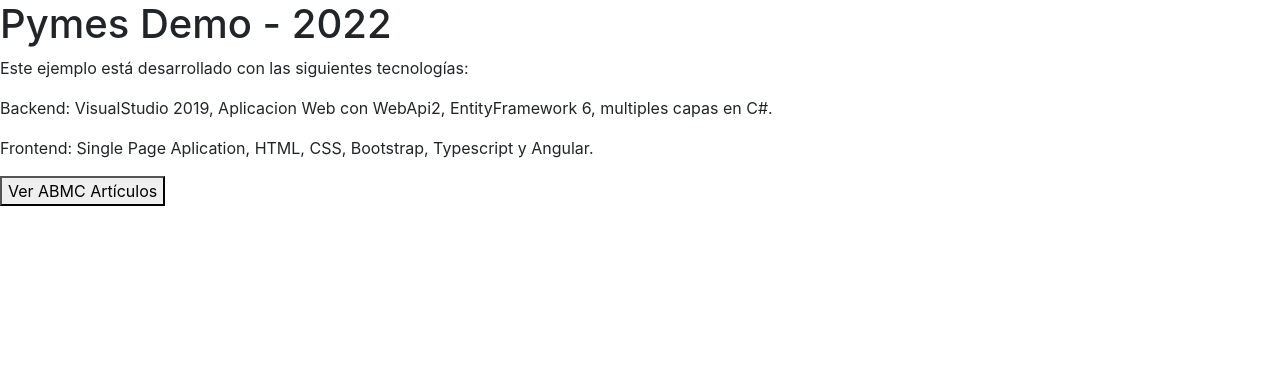
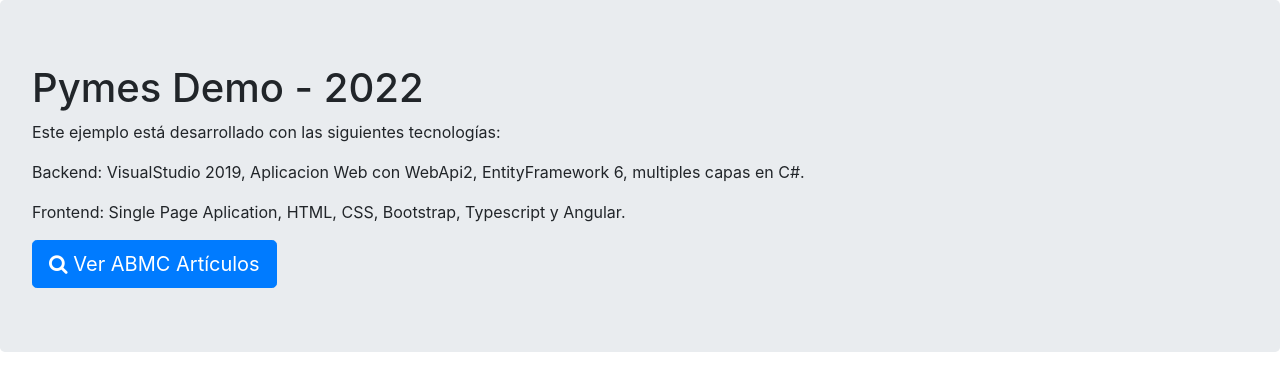
Before and after one commit to 80009-Zahr-Kalil/TPI_PAV2, an Angular app: page / in a window 1280 px wide. Shown: the top 390 px of the page. Built offline with nearby package versions, Linux system fonts and the light colour scheme.

Commit message:
add inicio component

```diff
--- a/src/app/app.component.html
+++ b/src/app/app.component.html
@@ -1,7 +1,10 @@
-<div>
-  <h1>Pymes Demo - 2022</h1>
+<div class="jumbotron">
+  <h1>{{titulo}}</h1>
   <p>Este ejemplo está desarrollado con las siguientes tecnologías: </p>
   <p>Backend: VisualStudio 2019, Aplicacion Web con WebApi2, EntityFramework 6, multiples capas en C#.
   <p>Frontend: Single Page Aplication, HTML, CSS, Bootstrap, Typescript y Angular.</p>
-  <button type="button">Ver ABMC Artículos</button>
+  <button type="button" class="btn btn-lg btn-primary" >
+    <i class="fa fa-search"></i>
+    Ver ABMC Artículos
+  </button>
 </div>
--- a/src/app/app.component.ts
+++ b/src/app/app.component.ts
@@ -6,5 +6,5 @@ import { Component } from '@angular/core';
   styleUrls: ['./app.component.css']
 })
 export class AppComponent {
-  title = 'pymes2022';
+  titulo = 'Pymes Demo - 2022';
 }
--- a/src/app/app.module.ts
+++ b/src/app/app.module.ts
@@ -3,10 +3,12 @@ import { BrowserModule } from '@angular/platform-browser';
 
 import { AppRoutingModule } from './app-routing.module';
 import { AppComponent } from './app.component';
+import { InicioComponent } from './components/inicio/inicio.component';
 
 @NgModule({
   declarations: [
-    AppComponent
+    AppComponent,
+    InicioComponent
   ],
   imports: [
     BrowserModule,
--- /dev/null
+++ b/src/app/components/inicio/inicio.component.html
@@ -0,0 +1,10 @@
+<div class="jumbotron">
+    <h1>{{titulo}}</h1>
+    <p>Este ejemplo está desarrollado con las siguientes tecnologías: </p>
+    <p>Backend: VisualStudio 2019, Aplicacion Web con WebApi2, EntityFramework 6, multiples capas en C#.
+    <p>Frontend: Single Page Aplication, HTML, CSS, Bootstrap, Typescript y Angular.</p>
+    <button type="button" class="btn btn-lg btn-primary" >
+      <i class="fa fa-search"></i>
+      Ver ABMC Artículos
+    </button>
+  </div>
--- /dev/null
+++ b/src/app/components/inicio/inicio.component.ts
@@ -0,0 +1,15 @@
+import { Component, OnInit } from '@angular/core';
+
+@Component({
+  selector: 'app-inicio',
+  templateUrl: './inicio.component.html',
+  styleUrls: ['./inicio.component.css']
+})
+export class InicioComponent implements OnInit {
+
+  constructor() { }
+
+  ngOnInit(): void {
+  }
+
+}
```
Also changed, not shown: src/app/components/inicio/inicio.component.css (added), 1 other file (tests, documents, lock files or other folders).
